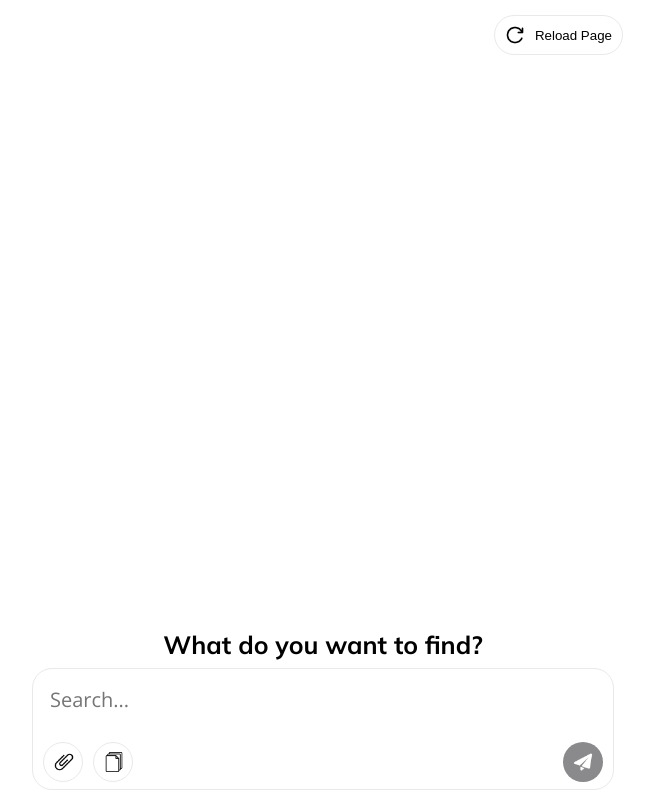
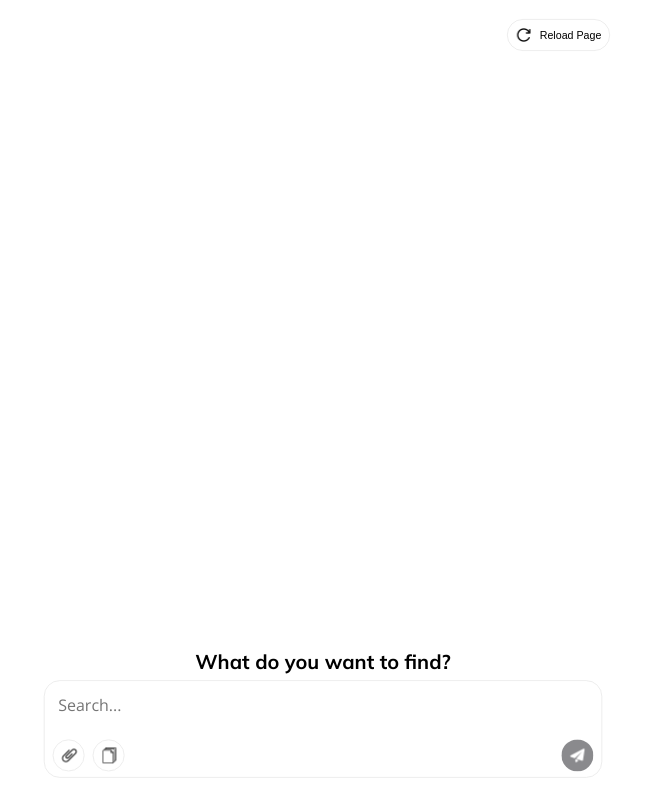
Before and after one commit to sharky-2/Tabloo, a Flask app: page / in a window 1280 px wide. Shown: the whole page, without its empty margins (317-971 px from the left). Run offline with Flask 3, Linux system fonts and the light colour scheme; some web fonts are replaced.

Commit message:
small fix

```diff
--- a/server/static/css/design.css
+++ b/server/static/css/design.css
@@ -17,10 +17,9 @@ section {
     height: fit-content;
 
     display: flex;
-    justify-content: center;
+    justify-content: space-around;
     align-items: center;
     flex-direction: column;
-    gap: 50px;
 }
 
 .title-design {font-family: var(--title-font); margin: 0; font-size: 25px;}
--- a/server/static/css/style.css
+++ b/server/static/css/style.css
@@ -1,7 +1,7 @@
 /* =============================================================================== */
 /* Search */
 .search-frame {
-    width: calc(100% - 30px);
+    width: calc(120% - 30px);
     height: fit-content;
 
     padding: 15px;
@@ -10,6 +10,8 @@
     border-radius: 20px;
 
     position: relative;
+
+    transform: scale(.8);
 }
 .search-frame h1 {
     width: 100%;
@@ -179,12 +181,13 @@
 /* Display all resoults */
 #results {
     height: fit-content;
-    max-height: 580px;
-    width: 100%;
+    max-height: 700px;
+    width: 120%;
 
     scrollbar-width: none;
     -ms-overflow-style: none;
     overflow-y: scroll;
+    transform: scale(.8);
 }
 #results .result-block {
     width: calc(100% - 20px);
@@ -226,6 +229,7 @@
 /* =============================================================================== */
 /* Other */
 .reload-button {
+    background-color: white;
     background: url("../image/icon/rotate-right.png");
     background-size: 20px 20px;
     background-repeat: no-repeat;
@@ -249,5 +253,6 @@
     z-index: 10000000;
 
     transition: all .3s;
+    transform: scale(.8);
 }
 .reload-button:active {transform: scale(.9);}
```
